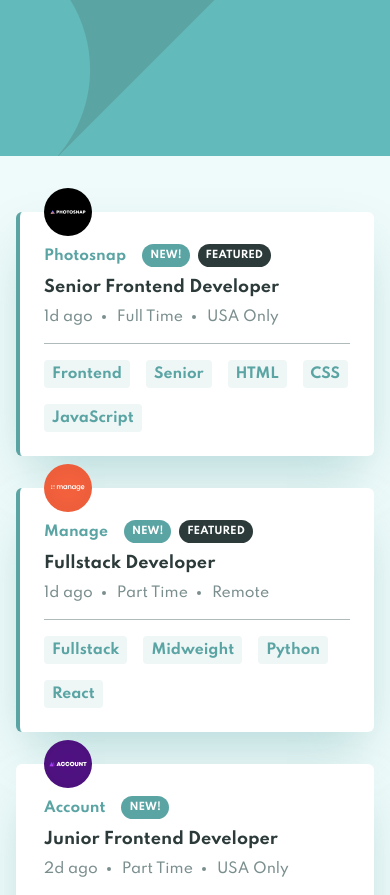
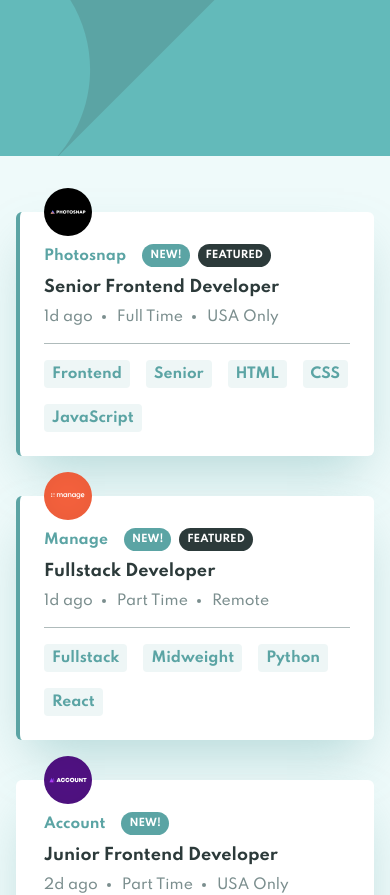
Before and after one commit to tomhine/fm-job-listings-vue, a Vue app: page / in a window 390 px wide. Shown: the top 895 px of the page. Built offline with nearby package versions, Linux system fonts and the light colour scheme.

Commit message:
add seperate spacing to job list for mobile view

```diff
--- a/src/App.vue
+++ b/src/App.vue
@@ -46,7 +46,7 @@ const jobs = useJobsStore();
         </button>
       </div>
     </Transition>
-    <JobListTransition tag="ul" class="mt-14 space-y-8">
+    <JobListTransition tag="ul" class="mt-14 space-y-10 lg:space-y-8">
       <li v-for="job in jobs.getJobs()" :key="job.id">
         <JobCard :job="job" />
       </li>
```
